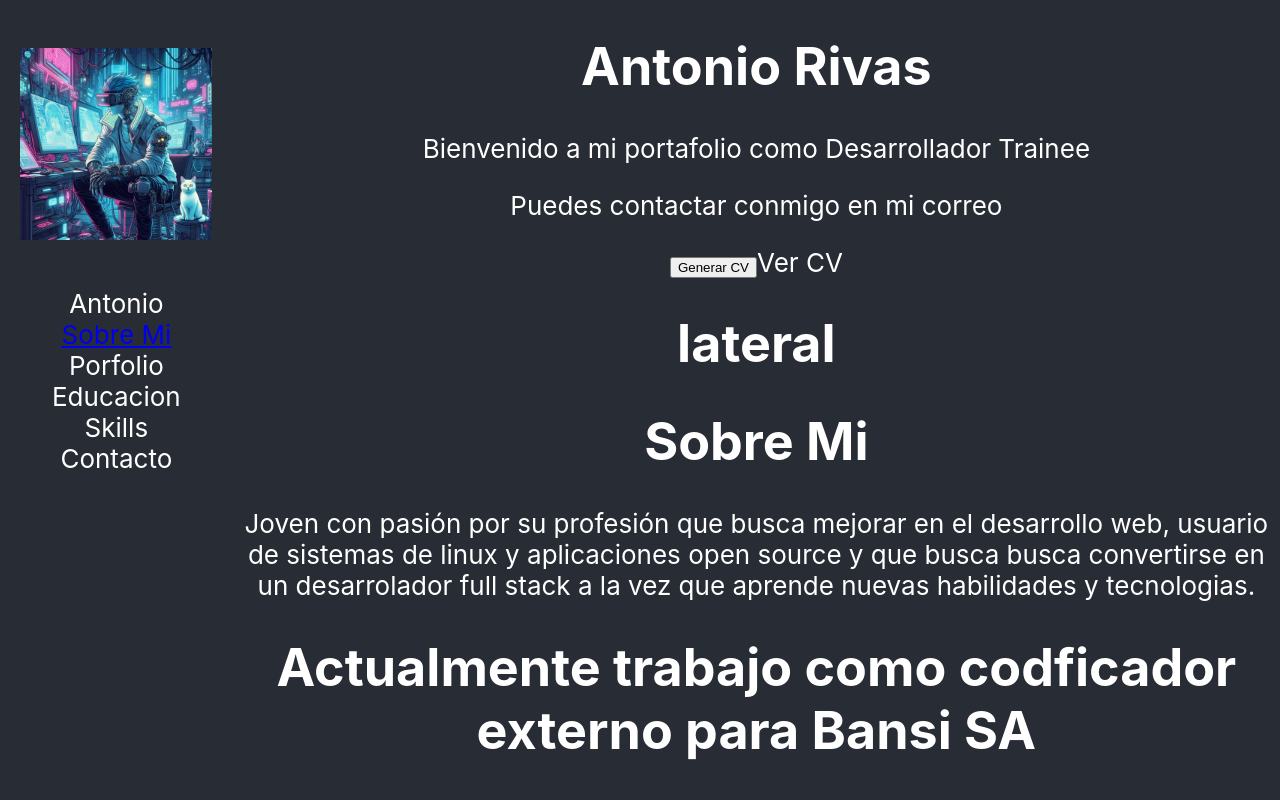
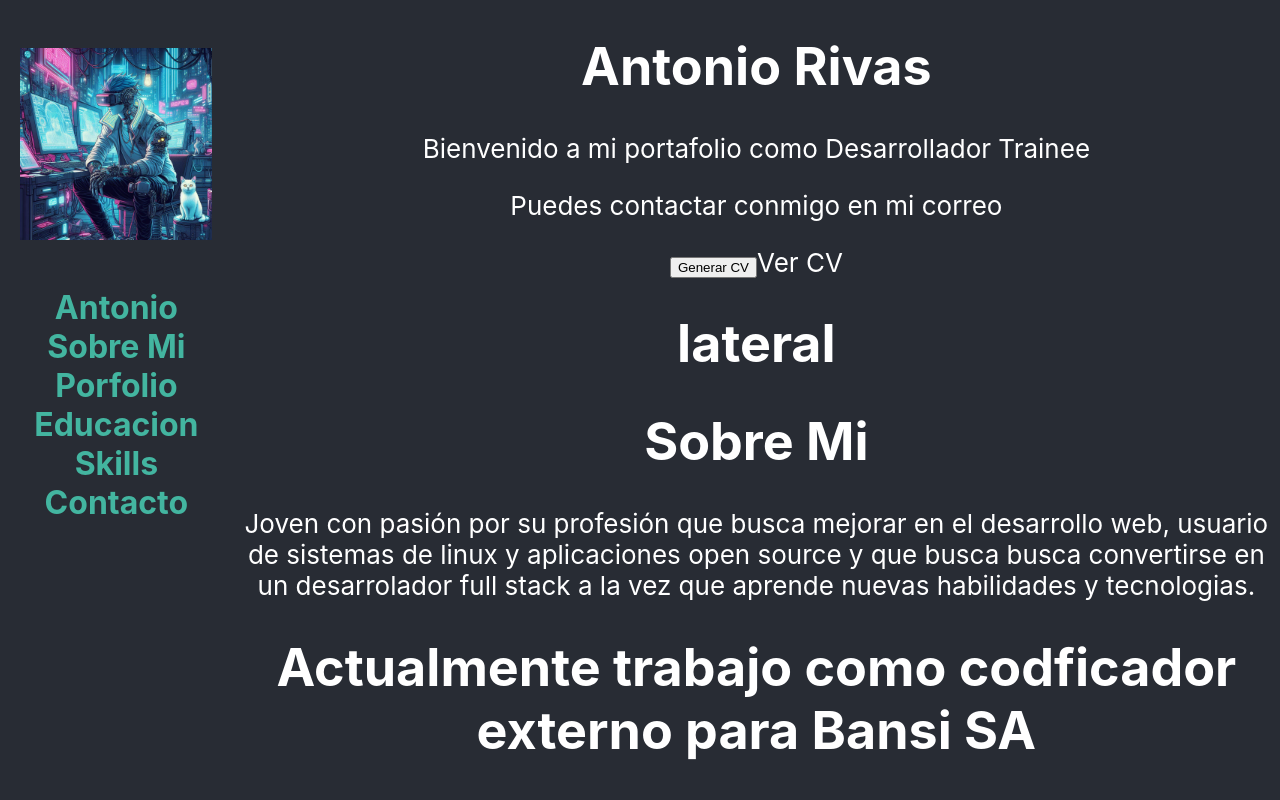
Before and after one commit to SteveBartmoss/cvSteve, a React (Create React App) app: page / in a window 1280 px wide. Shown: the top 800 px of the page. Built offline with nearby package versions, Linux system fonts and the light colour scheme.

Commit message:
se agregaron estilos para los elementos de la navegacion

```diff
--- a/src/App.js
+++ b/src/App.js
@@ -14,24 +14,26 @@ function App() {
           </div>
 
           <div className='div-list'>
+
             <div>
-              <a>Antonio</a>
+              <a className='nav-li'>Antonio</a>
             </div>
             <div>
-              <a href='sobre-mi'>Sobre Mi</a>
+              <a className='nav-li' href='sobre-mi'>Sobre Mi</a>
             </div>
             <div>
-              <a>Porfolio</a>
+              <a className='nav-li' >Porfolio</a>
             </div>
             <div>
-              <a>Educacion</a>
+              <a className='nav-li' >Educacion</a>
             </div>
             <div>
-              <a>Skills</a>
+              <a className='nav-li' >Skills</a>
             </div>
             <div>
-              <a>Contacto</a>
+              <a className='nav-li' >Contacto</a>
             </div>
+
           </div>
 
         </div>
```
